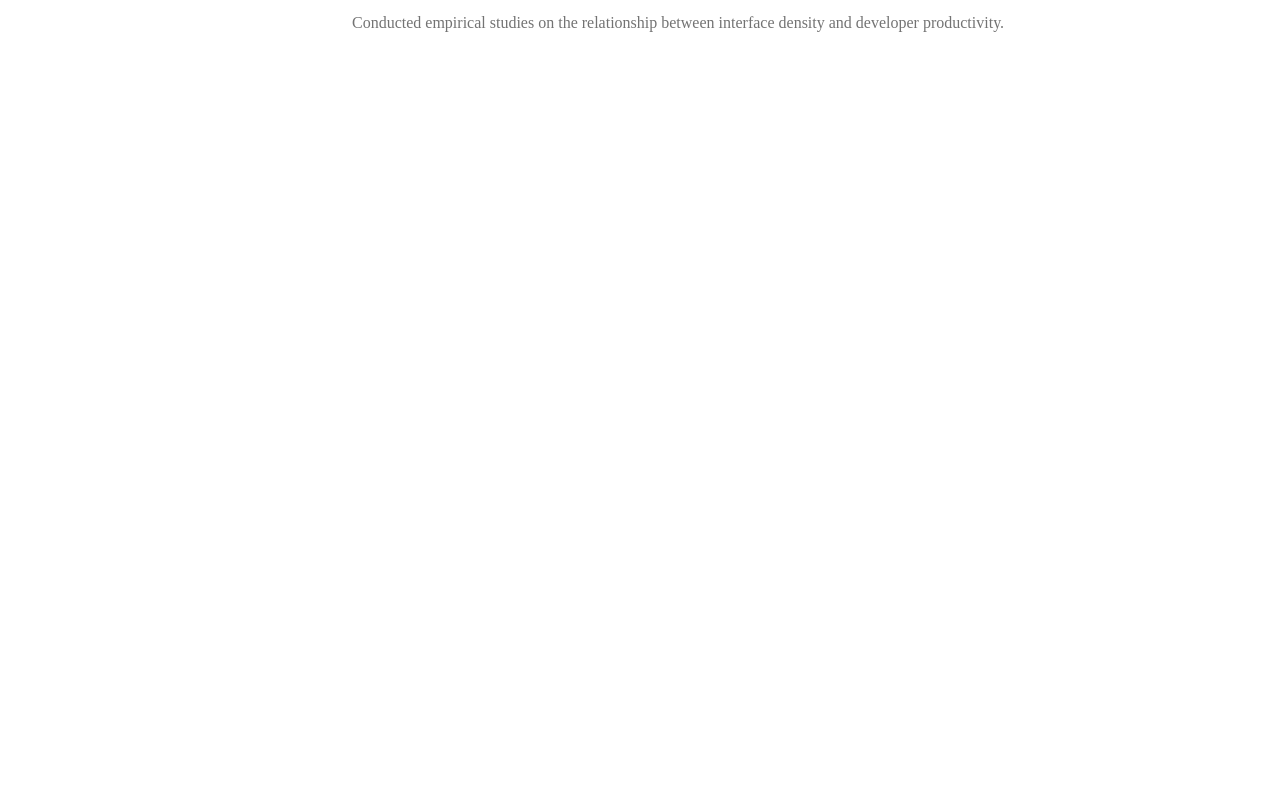
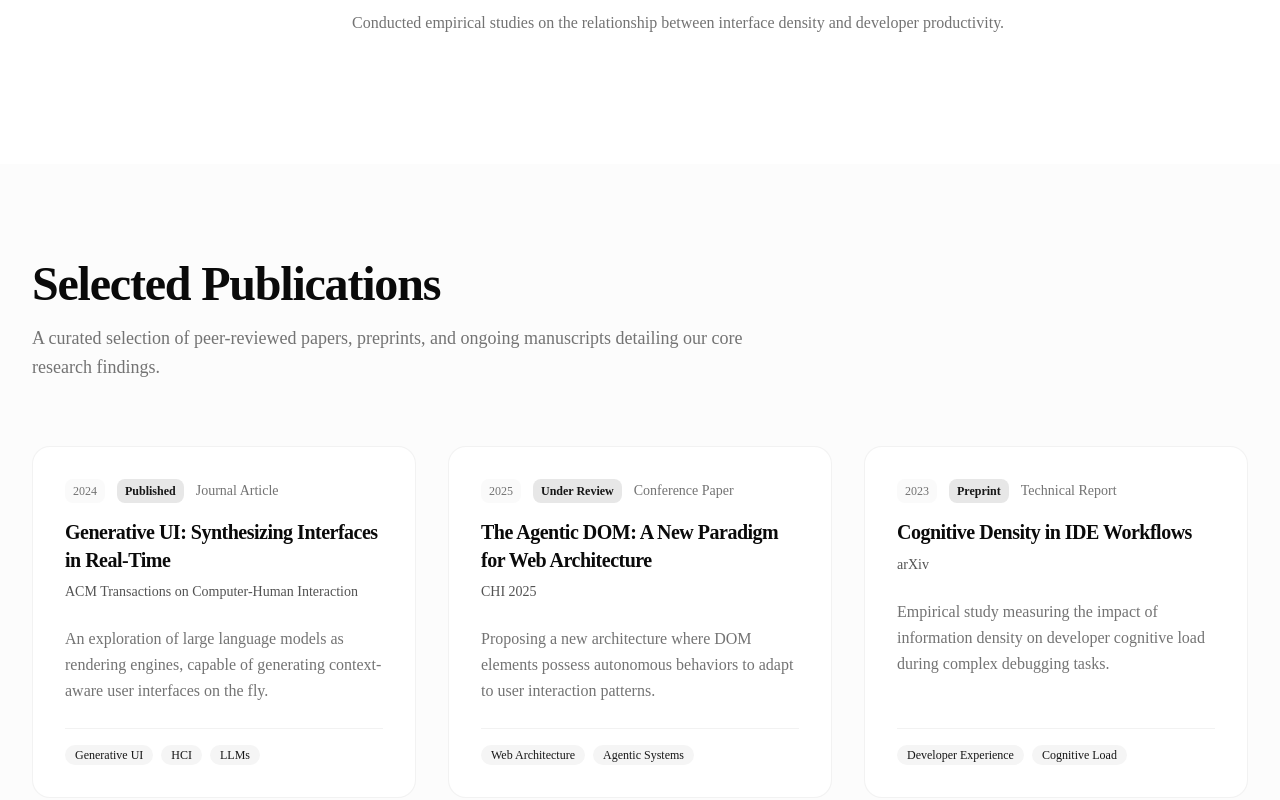
Before and after one commit to Redeeyak1318/Project-REDEEYAK, a Next.js app in the folder frontend/: page /research in a window 1280 px wide. Shown: the part 2979-3779 px from the top of the page. Before the commit the page ends 3143 px from the top, so only its background shows below. Built offline with nearby package versions, Linux system fonts and the light colour scheme.

Commit message:
feat(research): implement publications preview section

```diff
--- a/frontend/components/research/Research.tsx
+++ b/frontend/components/research/Research.tsx
@@ -2,6 +2,7 @@ import { ResearchHero } from "./hero";
 import { ResearchPhilosophy } from "./philosophy";
 import { ResearchCurrent } from "./current";
 import { ResearchTimelinePreview } from "./timeline-preview";
+import { ResearchPublicationsPreview } from "./publications-preview";
 
 export function Research() {
     return (
@@ -10,6 +11,7 @@ export function Research() {
             <ResearchPhilosophy />
             <ResearchCurrent />
             <ResearchTimelinePreview />
+            <ResearchPublicationsPreview />
         </main>
     );
 }
--- a/frontend/components/research/constants.ts
+++ b/frontend/components/research/constants.ts
@@ -1,4 +1,4 @@
-import { ResearchHeroData, ResearchPhilosophyData, ResearchCurrentData, ResearchTimelinePreviewData } from "./types";
+import { ResearchHeroData, ResearchPhilosophyData, ResearchCurrentData, ResearchTimelinePreviewData, ResearchPublicationsPreviewData } from "./types";
 import { BrainCircuit, Cpu, Lightbulb, Users } from "lucide-react";
 
 export const RESEARCH_HERO: ResearchHeroData = {
@@ -115,3 +115,40 @@ export const RESEARCH_TIMELINE_PREVIEW: ResearchTimelinePreviewData = {
     }
   ]
 };
+
+export const RESEARCH_PUBLICATIONS_PREVIEW: ResearchPublicationsPreviewData = {
+  title: "Selected Publications",
+  description: "A curated selection of peer-reviewed papers, preprints, and ongoing manuscripts detailing our core research findings.",
+  publications: [
+    {
+      id: "pub-1",
+      title: "Generative UI: Synthesizing Interfaces in Real-Time",
+      type: "Journal Article",
+      status: "Published",
+      venue: "ACM Transactions on Computer-Human Interaction",
+      year: "2024",
+      description: "An exploration of large language models as rendering engines, capable of generating context-aware user interfaces on the fly.",
+      tags: ["Generative UI", "HCI", "LLMs"]
+    },
+    {
+      id: "pub-2",
+      title: "The Agentic DOM: A New Paradigm for Web Architecture",
+      type: "Conference Paper",
+      status: "Under Review",
+      venue: "CHI 2025",
+      year: "2025",
+      description: "Proposing a new architecture where DOM elements possess autonomous behaviors to adapt to user interaction patterns.",
+      tags: ["Web Architecture", "Agentic Systems"]
+    },
+    {
+      id: "pub-3",
+      title: "Cognitive Density in IDE Workflows",
+      type: "Technical Report",
+      status: "Preprint",
+      venue: "arXiv",
+      year: "2023",
+      description: "Empirical study measuring the impact of information density on developer cognitive load during complex debugging tasks.",
+      tags: ["Developer Experience", "Cognitive Load"]
+    }
+  ]
+};
--- /dev/null
+++ b/frontend/components/research/publications-preview/PublicationCard.tsx
@@ -0,0 +1,59 @@
+import * as React from "react";
+import { ResearchPublication } from "../types";
+import { cn } from "@/lib/utils";
+
+interface PublicationCardProps extends React.HTMLAttributes<HTMLDivElement> {
+  publication: ResearchPublication;
+}
+
+export const PublicationCard = ({ publication, className, ...props }: PublicationCardProps) => {
+  return (
+    <div
+      className={cn(
+        "flex flex-col gap-4 p-6 sm:p-8 rounded-2xl bg-card border border-border/50",
+        className
+      )}
+      {...props}
+    >
+      <div className="flex flex-col gap-2">
+        <div className="flex items-center gap-3 flex-wrap">
+          <span className="inline-flex items-center rounded-md bg-secondary/50 px-2 py-1 text-xs font-medium text-muted-foreground">
+            {publication.year}
+          </span>
+          <span className="inline-flex items-center rounded-md bg-primary/10 px-2 py-1 text-xs font-semibold text-primary">
+            {publication.status}
+          </span>
+          <span className="text-sm font-medium text-muted-foreground">
+            {publication.type}
+          </span>
+        </div>
+
+        <h3 className="text-xl font-semibold text-foreground tracking-tight leading-snug mt-2">
+          {publication.title}
+        </h3>
+
+        <p className="text-sm font-medium text-foreground/70">
+          {publication.venue}
+        </p>
+      </div>
+
+      <p className="text-muted-foreground leading-relaxed flex-grow text-sm sm:text-base mt-2">
+        {publication.description}
+      </p>
+
+      {/* Tags */}
+      {publication.tags && publication.tags.length > 0 && (
+        <div className="flex flex-wrap gap-2 pt-4 mt-2 border-t border-border/50">
+          {publication.tags.map((tag) => (
+            <span
+              key={tag}
+              className="inline-flex items-center rounded-full bg-secondary px-2.5 py-0.5 text-xs font-medium text-secondary-foreground"
+            >
+              {tag}
+            </span>
+          ))}
+        </div>
+      )}
+    </div>
+  );
+};
--- /dev/null
+++ b/frontend/components/research/publications-preview/PublicationsGrid.tsx
@@ -0,0 +1,23 @@
+import * as React from "react";
+import { ScrollReveal } from "@/components/ui/scroll-reveal";
+import { RESEARCH_PUBLICATIONS_PREVIEW } from "../constants";
+import { PublicationCard } from "./PublicationCard";
+import { cn } from "@/lib/utils";
+
+export const PublicationsGrid = ({ className, ...props }: React.HTMLAttributes<HTMLDivElement>) => {
+  return (
+    <div
+      className={cn(
+        "grid grid-cols-1 md:grid-cols-2 lg:grid-cols-3 gap-6 lg:gap-8",
+        className
+      )}
+      {...props}
+    >
+      {RESEARCH_PUBLICATIONS_PREVIEW.publications.map((publication, index) => (
+        <ScrollReveal key={publication.id} delay={150 * (index + 1)}>
+          <PublicationCard publication={publication} className="h-full" />
+        </ScrollReveal>
+      ))}
+    </div>
+  );
+};
--- /dev/null
+++ b/frontend/components/research/publications-preview/PublicationsHeader.tsx
@@ -0,0 +1,21 @@
+import * as React from "react";
+import { ScrollReveal } from "@/components/ui/scroll-reveal";
+import { RESEARCH_PUBLICATIONS_PREVIEW } from "../constants";
+import { cn } from "@/lib/utils";
+
+export const PublicationsHeader = ({ className, ...props }: React.HTMLAttributes<HTMLDivElement>) => {
+  return (
+    <div className={cn("flex flex-col gap-4 max-w-3xl mb-12 lg:mb-16", className)} {...props}>
+      <ScrollReveal>
+        <h2 className="text-3xl sm:text-4xl lg:text-5xl font-bold tracking-tight text-foreground">
+          {RESEARCH_PUBLICATIONS_PREVIEW.title}
+        </h2>
+      </ScrollReveal>
+      <ScrollReveal delay={150}>
+        <p className="text-lg text-muted-foreground leading-relaxed">
+          {RESEARCH_PUBLICATIONS_PREVIEW.description}
+        </p>
+      </ScrollReveal>
+    </div>
+  );
+};
--- /dev/null
+++ b/frontend/components/research/publications-preview/ResearchPublicationsPreview.tsx
@@ -0,0 +1,22 @@
+import * as React from "react";
+import { Container } from "@/components/layout";
+import { PublicationsHeader } from "./PublicationsHeader";
+import { PublicationsGrid } from "./PublicationsGrid";
+import { cn } from "@/lib/utils";
+
+export interface ResearchPublicationsPreviewProps extends React.HTMLAttributes<HTMLElement> {}
+
+export const ResearchPublicationsPreview = ({ className, ...props }: ResearchPublicationsPreviewProps) => {
+  return (
+    <section
+      aria-label="Publications Preview"
+      className={cn("py-16 lg:py-24 bg-muted/30", className)}
+      {...props}
+    >
+      <Container>
+        <PublicationsHeader />
+        <PublicationsGrid />
+      </Container>
+    </section>
+  );
+};
--- /dev/null
+++ b/frontend/components/research/publications-preview/index.ts
@@ -0,0 +1 @@
+export * from "./ResearchPublicationsPreview";
```
Also changed, not shown: frontend/components/research/types.ts (+17 -0 lines).
